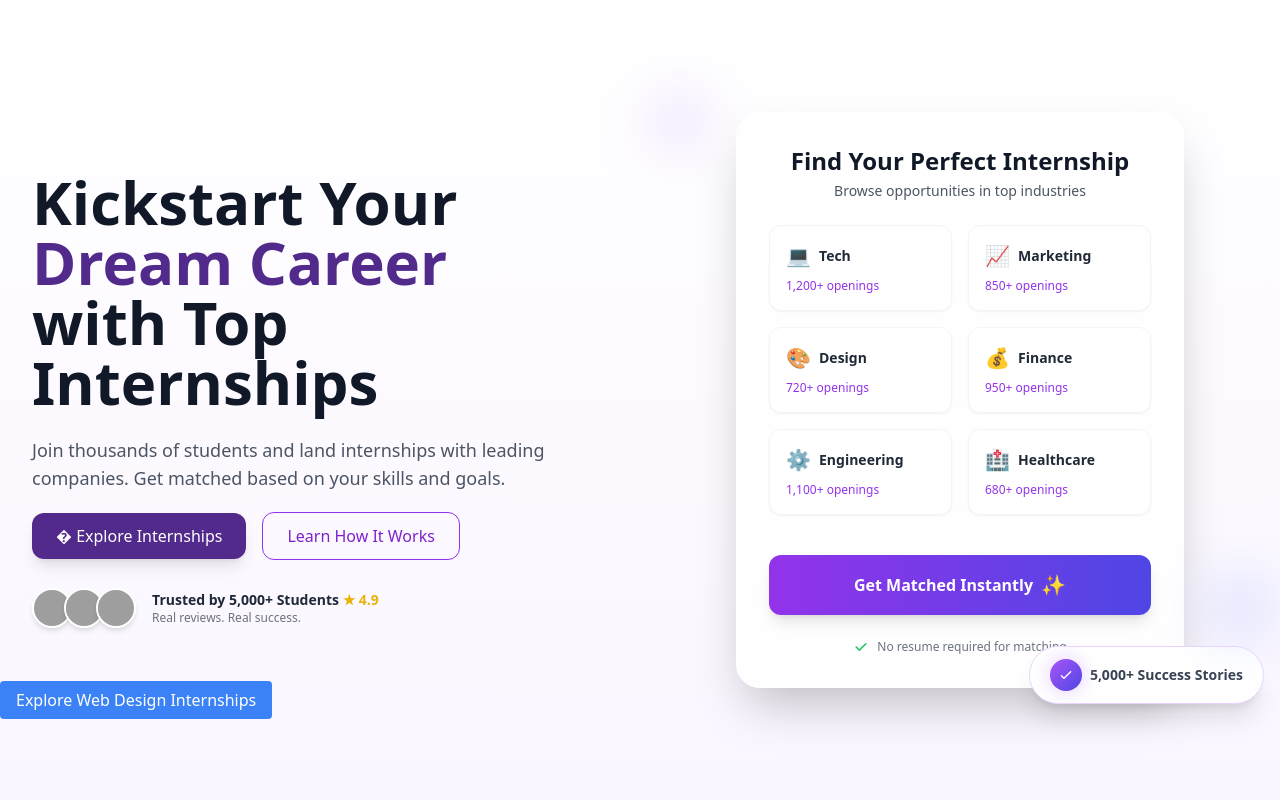
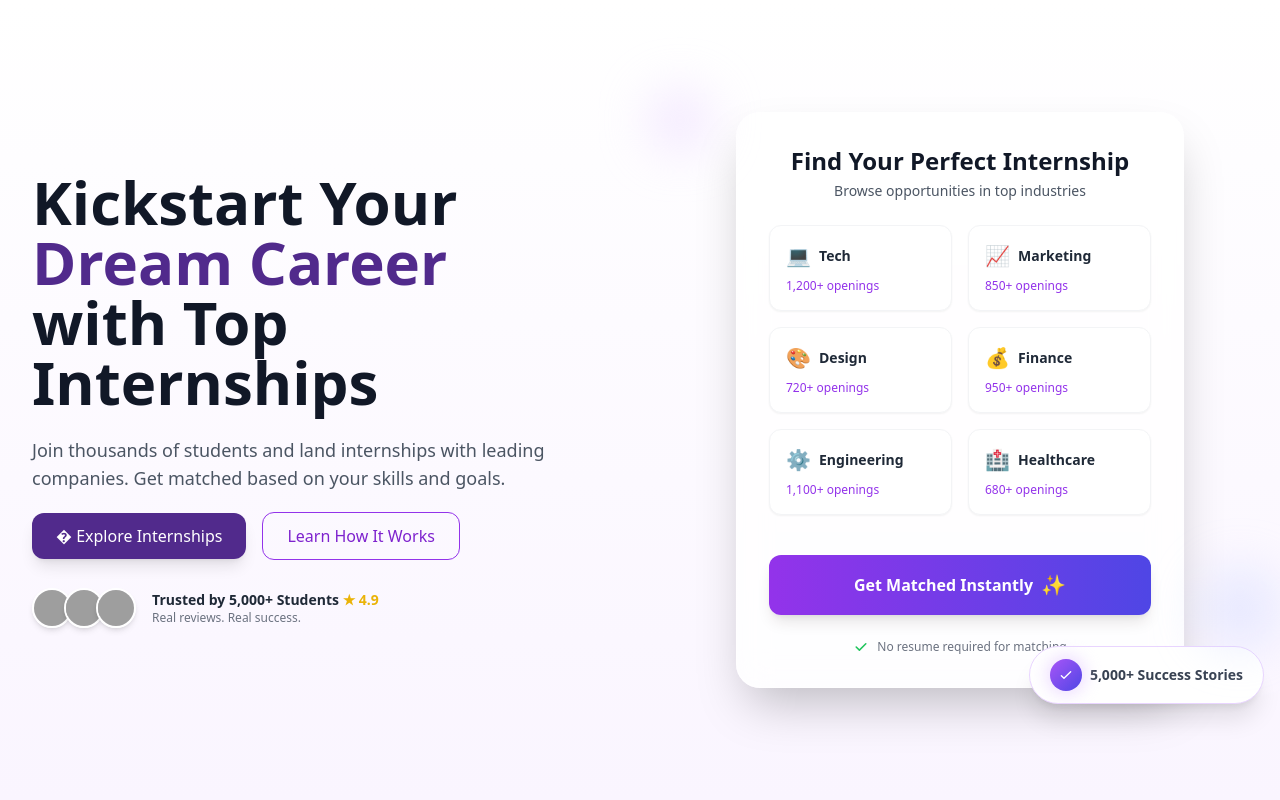
Before and after one commit to amnakhalid625/Internee, a Next.js app: page / in a window 1280 px wide. Shown: the top 800 px of the page. Built offline with nearby package versions, Linux system fonts and the light colour scheme; grey boxes are pictures that could not be loaded.

Commit message:
homePage

```diff
--- a/src/app/page.js
+++ b/src/app/page.js
@@ -1,5 +1,4 @@
-import CardPage from "@/components/Cardpage";
-import FooterPage from "@/components/Footerpage";
+"use client";
 import HeroPage from "@/components/Heropage.js";
 
 
@@ -8,8 +7,7 @@ export default function Home() {
   <>
 
 <HeroPage />
-      <CardPage />
-      <FooterPage />
+
 
   </>
   );
--- a/src/app/webdesigndiscover/page.js
+++ b/src/app/webdesigndiscover/page.js
@@ -121,6 +121,7 @@ export default function WebDesignDiscover() {
             Join our community of creative professionals and take the first step toward your dream career.
           </p>
           <motion.button
+          link="/"
             whileHover={{ scale: 1.05 }}
             whileTap={{ scale: 0.95 }}
             className="bg-primary hover:bg-primary-dark text-white px-8 py-3 rounded-lg font-medium shadow-lg transition-all"
--- a/src/components/Heropage.js
+++ b/src/components/Heropage.js
@@ -1,6 +1,8 @@
 'use client'
 import Link from 'next/link';
 import { motion } from 'framer-motion';
+import CardPage from './Cardpage';
+import Footer from './Footerpage';
 
 
 const Hero = () => {
@@ -14,6 +16,7 @@ const Hero = () => {
   ];
 
   return (
+    <>
     <section className="relative bg-gradient-to-b from-white to-purple-50 overflow-hidden py-20 md:py-28">
       <div className="max-w-7xl mx-auto px-6 lg:px-8">
         <div className="grid lg:grid-cols-2 gap-16 items-center">
@@ -145,10 +148,13 @@ const Hero = () => {
 
 
 
-        <Link href="/webdesigndiscover" className="bg-blue-500 text-white px-4 py-2 rounded">
-        Explore Web Design Internships
-      </Link>
+
+
     </section>
+<CardPage />
+<Footer />
+
+   </>
 
 
   );
```
